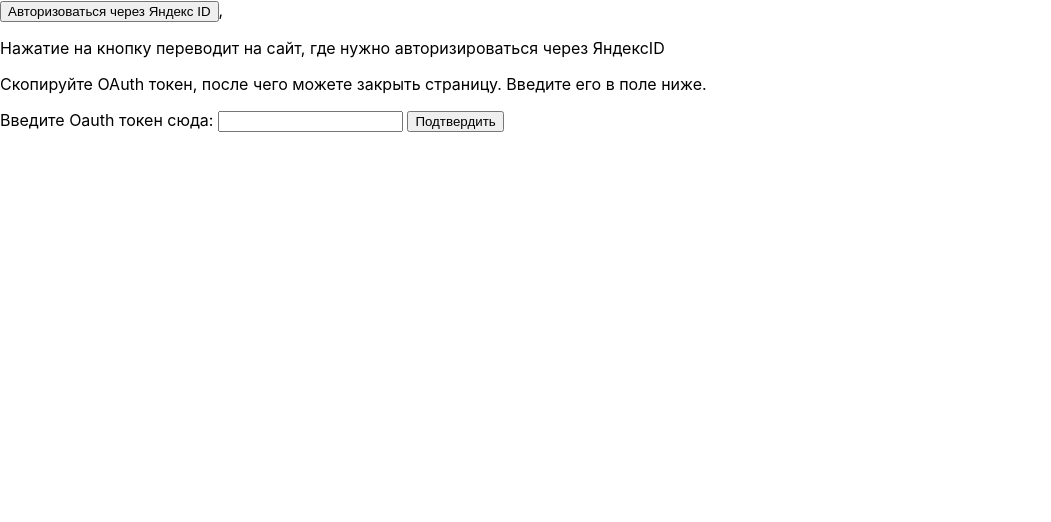
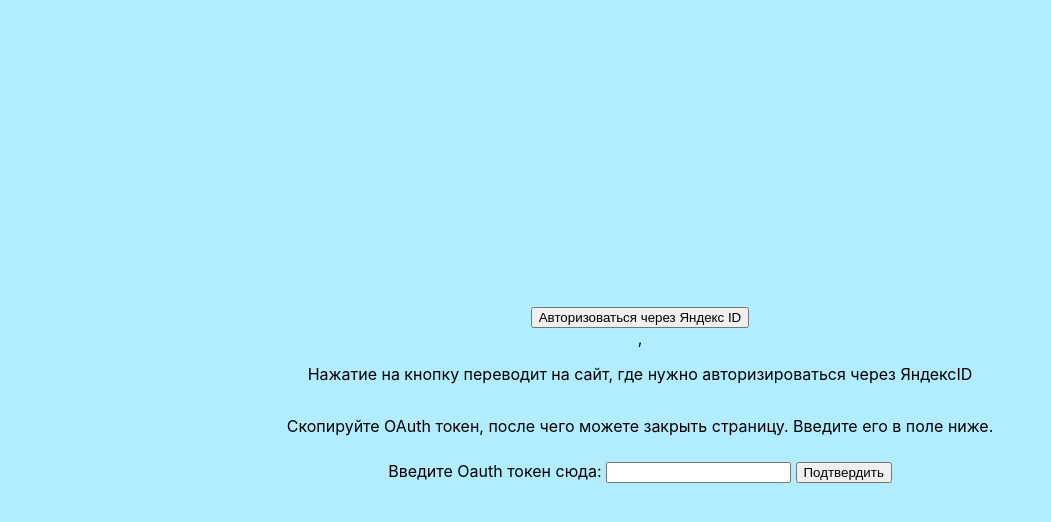
Before and after one commit to siximapala/Lica, a React (Create React App) app in the folder client/: page / in a window 1280 px wide. Shown: the top 522 px of the page, without its empty margins (0-1051 px from the left). Built offline with nearby package versions, Linux system fonts and the light colour scheme.

Commit message:
Добавил немного фронтенда на главную страницу

```diff
--- a/client/src/App.css
+++ b/client/src/App.css
@@ -1,38 +1,16 @@
-.App {
-  text-align: center;
-}
-
-.App-logo {
-  height: 40vmin;
-  pointer-events: none;
-}
-
-@media (prefers-reduced-motion: no-preference) {
-  .App-logo {
-    animation: App-logo-spin infinite 20s linear;
-  }
-}
-
-.App-header {
-  background-color: #282c34;
-  min-height: 100vh;
+.centered-container {
   display: flex;
   flex-direction: column;
   align-items: center;
   justify-content: center;
-  font-size: calc(10px + 2vmin);
-  color: white;
+  height: 100vh;
+  text-align: center;
 }
 
-.App-link {
-  color: #61dafb;
+input {
+  margin: 10px 0;
 }
 
-@keyframes App-logo-spin {
-  from {
-    transform: rotate(0deg);
-  }
-  to {
-    transform: rotate(360deg);
-  }
+body {
+  background-color: rgb(178, 236, 255);
 }
--- a/client/src/App.js
+++ b/client/src/App.js
@@ -1,5 +1,6 @@
 import { useEffect, useState } from 'react';
 import axios from 'axios';
+import './App.css';
 
 export default function App() {
   const client_id = '111039d461f9409a8bfabcbbbdba725b';
@@ -33,7 +34,7 @@ export default function App() {
   }
 
   return (
-    <div>
+    <div className="centered-container">
 
 
         <button onClick={handleClick}>Авторизоваться через Яндекс ID</button>,
```
